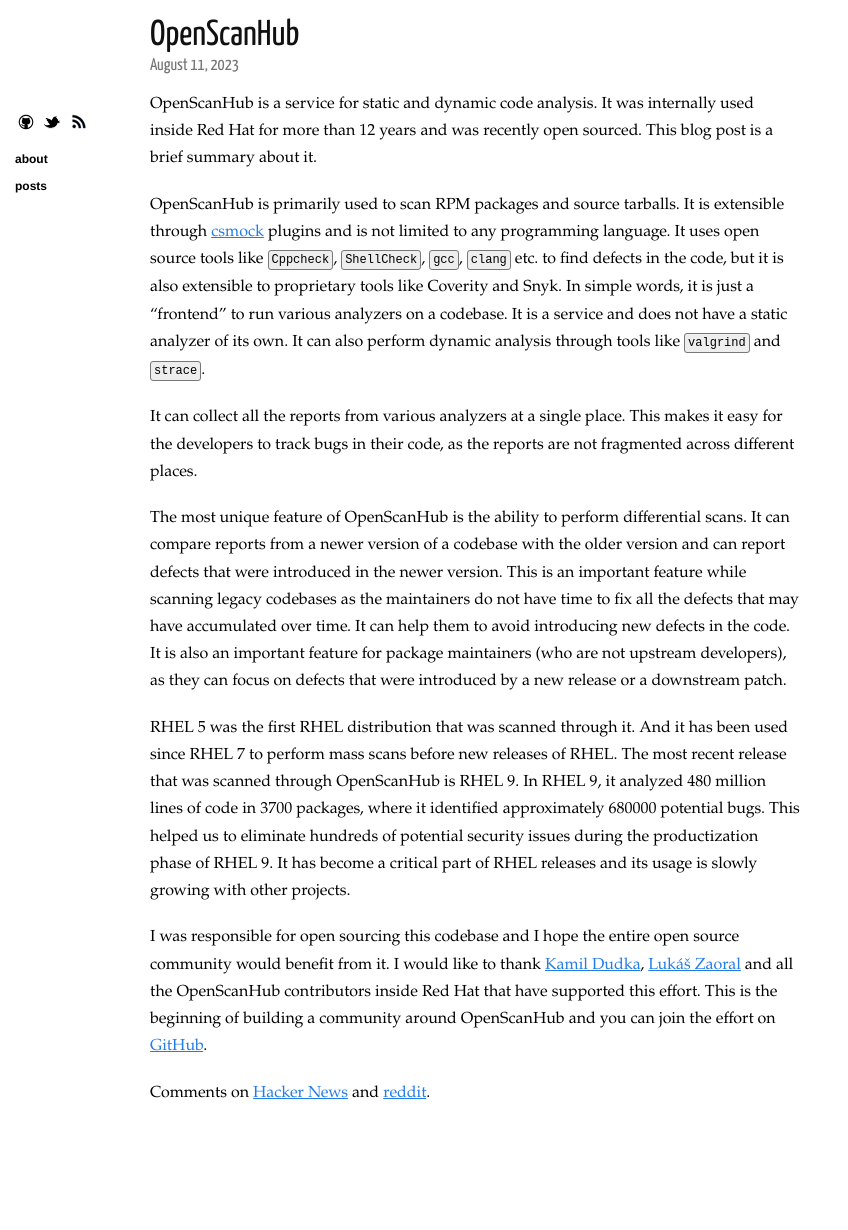
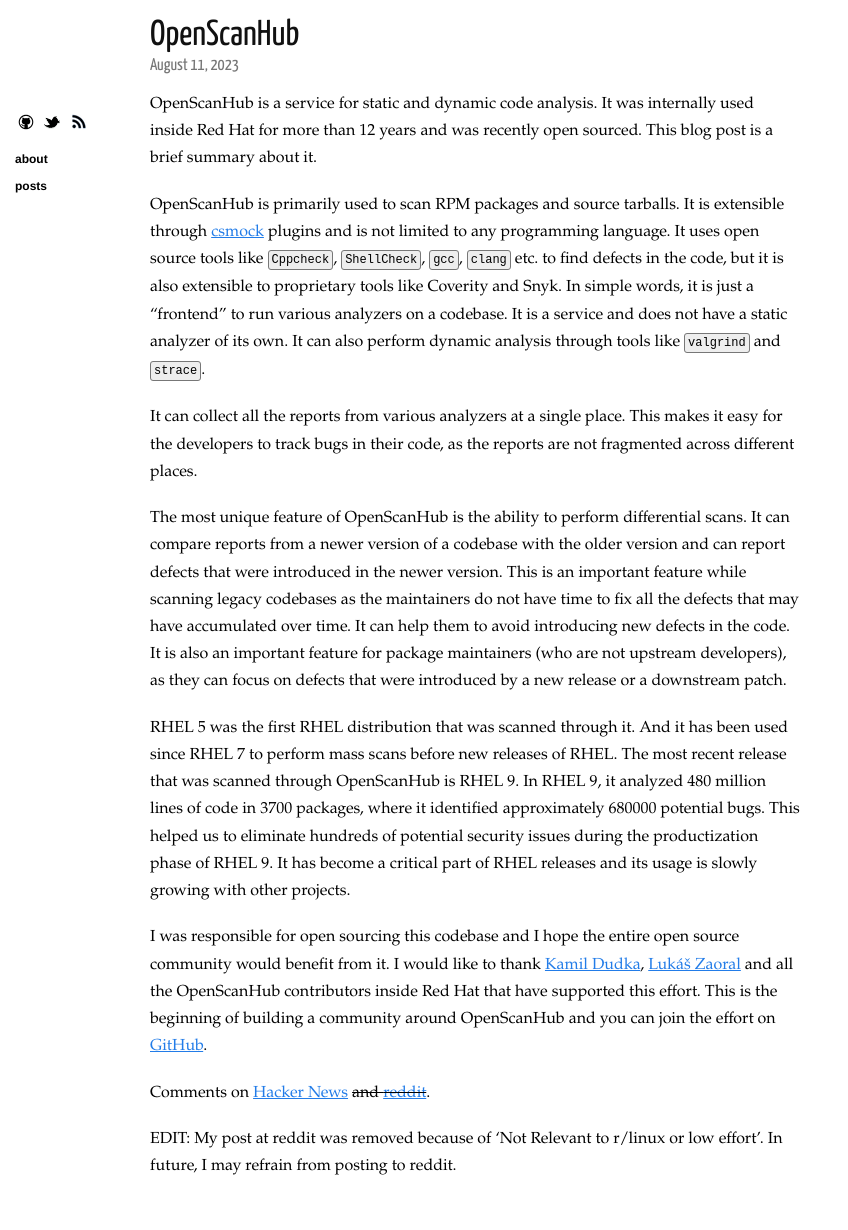
Before and after one commit to siteshwar/siteshwar.github.io, a Jekyll site: the page built from _posts/2023-08-11-openscanhub.md, in a window 1280 px wide. Shown: the whole page, without its empty margins (0-848 px from the left). Built offline with Jekyll 4.4.1, drawn with Linux system fonts in a browser that asks for light colours; nearby versions of some CDN libraries; before the commit the page ends 1157 px from its top, so only the background shows below that.

Commit message:
OpenScanHub - Strikethrough link to reddit

```diff
--- a/_posts/2023-08-11-openscanhub.md
+++ b/_posts/2023-08-11-openscanhub.md
@@ -16,7 +16,9 @@ RHEL 5 was the first RHEL distribution that was scanned through it. And it has b
 
 I was responsible for open sourcing this codebase and I hope the entire open source community would benefit from it. I would like to thank [Kamil Dudka][kdudka-github], [Lukáš Zaoral][lzaoral-github] and all the OpenScanHub contributors inside Red Hat that have supported this effort. This is the beginning of building a community around OpenScanHub and you can join the effort on [GitHub][openscanhub-github].
 
-Comments on [Hacker News][hacker-news] and [reddit][reddit].
+Comments on [Hacker News][hacker-news] ~~and [reddit][reddit]~~.
+
+EDIT: My post at reddit was removed because of 'Not Relevant to r/linux or low effort'. In future, I may refrain from posting to reddit.
 
 [csmock-github]: https://github.com/csutils/csmock
 [kdudka-github]: https://github.com/kdudka
```
